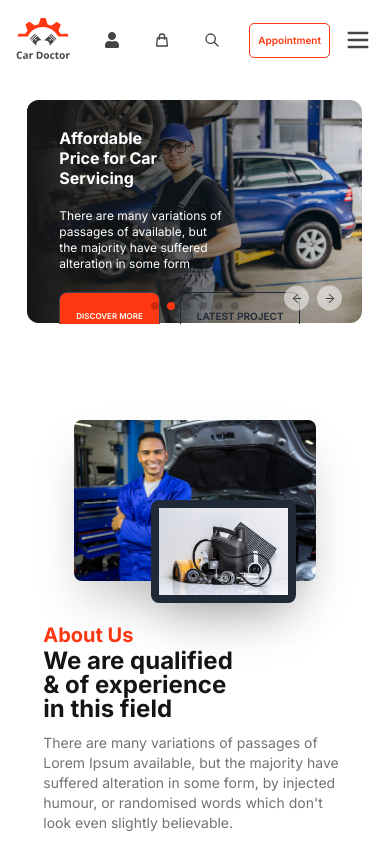
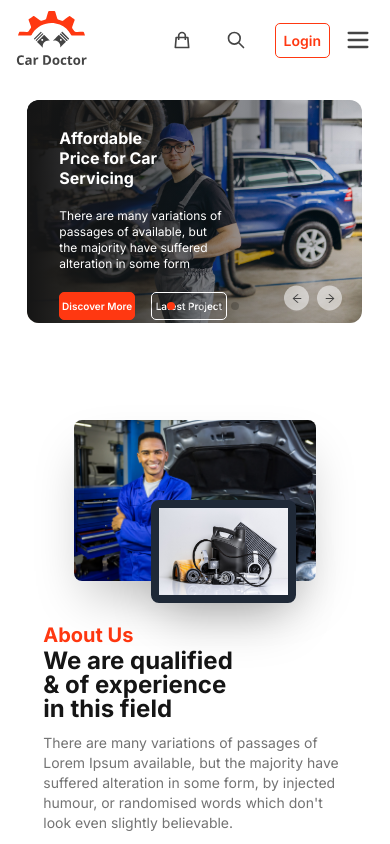
Before and after one commit to ronymia/car-doctor-client, a React (Create React App) app: page / in a window 390 px wide. Shown: the top 844 px of the page. Built offline with nearby package versions, Linux system fonts and the light colour scheme.

Commit message:
bug fixed

```diff
--- a/src/index.css
+++ b/src/index.css
@@ -26,6 +26,10 @@
         @apply bg-primary
     }
 
+    html {
+        scroll-behavior: smooth;
+    }
+
     body {
         @apply font-Inter bg-white
     }
--- a/src/pages/Home/About/About.jsx
+++ b/src/pages/Home/About/About.jsx
@@ -4,7 +4,9 @@ import parts from '../../../assets/images/about_us/parts.jpg'
 
 const About = () => {
     return (
-        <div className="hero my-20">
+        <div
+            id="about"
+            className="hero my-20 ">
             <div className="hero-content flex-col lg:flex-row gap-4">
                 <div className='relative md:w-1/2 w-4/5'>
                     <img src={person} alt="" className="md:w-4/5 w-full md:h-full h-full rounded-lg shadow-2xl" />
--- a/src/pages/Home/Banner/Banner.jsx
+++ /dev/null
@@ -1,65 +0,0 @@
-import React from 'react';
-import img1 from '../../../assets/images/banner/1.jpg';
-import img2 from '../../../assets/images/banner/2.jpg';
-import img3 from '../../../assets/images/banner/3.jpg';
-import img4 from '../../../assets/images/banner/4.jpg';
-import img5 from '../../../assets/images/banner/5.jpg';
-import img6 from '../../../assets/images/banner/6.jpg';
-import BannerItem from './BannerItem';
-
-
-
-const bannerData = [
-    {
-        image: img1,
-        prev: 6,
-        id: 1,
-        next: 2
-    },
-    {
-        image: img2,
-        prev: 1,
-        id: 2,
-        next: 3
-    },
-    {
-        image: img3,
-        prev: 2,
-        id: 3,
-        next: 4
-    },
-    {
-        image: img4,
-        prev: 3,
-        id: 4,
-        next: 5
-    },
-    {
-        image: img5,
-        prev: 4,
-        id: 5,
-        next: 6
-    },
-    {
-        image: img6,
-        prev: 5,
-        id: 6,
-        next: 1
-    }
-]
-
-const Banner = () => {
-    return (
-        <div className="carousel w-full py-10">
-            {
-                bannerData.map(slide => <BannerItem
-                    key={slide.id}
-                    slide={slide}
-                ></BannerItem>)
-            }
-
-        </div>
-    )
-}
-
-export default Banner;
--- a/src/pages/Home/Banner/BannerItem.css
+++ /dev/null
@@ -1,11 +0,0 @@
-.carousel-img:after {
-    content:'';
-    position:absolute;
-    left:0;
-    top:0;
-    width:100%;
-    height:100%;
-    border-radius: 12px;
-    display:inline-block;
-    background: linear-gradient(to right,  #151515 0%,rgba(21, 21, 21, 0) 100%); /* W3C */
-  }
--- a/src/pages/Home/Banner/BannerItem.jsx
+++ /dev/null
@@ -1,40 +0,0 @@
-import React from 'react';
-import { AiOutlineArrowLeft, AiOutlineArrowRight } from 'react-icons/ai';
-import './BannerItem.css';
-
-const BannerItem = ({ slide }) => {
-    const { image, id, prev, next } = slide;
-    return (
-        <div id={`slide${id}`} className="carousel-item relative w-full">
-            <div className='carousel-img h-[600px] overflow-hidden'>
-                <img src={image} alt="carousel" className="object-cover w-full rounded-xl" />
-            </div>
-            <div className="w-1/2 absolute left-[100px] top-[100px] flex flex-col gap-12">
-                <div className="">
-                    <h1 className='text-6xl font-bold text-white leading-tight'>
-                        Affordable <br />
-                        Price for Car <br />
-                        Servicing
-                    </h1>
-                </div>
-                <div className="">
-                    <p className='text-lg text-white'>There are many variations of passages of  available, but the majority have suffered alteration in some form</p>
-                </div>
-                <div className="">
-                    <button className="btn bg-primary mr-5 text-white hover:text-primary hover:border-primary">Discover More</button>
-                    <button className="btn btn-outline hover:text-primary hover:border-primary hover:bg-transparent">Latest Project</button>
-                </div>
-            </div>
-            <div className="absolute flex justify-end transform -translate-y-1/2 left-5 right-5 bottom-0 gap-2">
-                <a href={`#slide${prev}`} className=" h-[50px] w-[50px] bg-lightGray/60 rounded-[50%] flex justify-center items-center text-darkBlack2 hover:bg-primary hover:text-white transition-all duration-500 cursor-pointer">
-                    <AiOutlineArrowLeft size={25} />
-                </a>
-                <a href={`#slide${next}`} className="h-[50px] w-[50px] bg-lightGray/60 rounded-[50%] flex justify-center items-center text-darkBlack2 hover:bg-primary hover:text-white transition-all duration-500 cursor-pointer">
-                    <AiOutlineArrowRight size={25} />
-                </a>
-            </div>
-        </div>
-    );
-};
-
-export default BannerItem;
--- /dev/null
+++ b/src/pages/Home/Carousel/Carousel.css
@@ -0,0 +1,11 @@
+.carousel-img:after {
+  content: '';
+  position: absolute;
+  left: 0;
+  top: 0;
+  width: 100%;
+  height: 100%;
+  border-radius: 12px;
+  display: inline-block;
+  background: linear-gradient(90deg, #151515 0%, rgba(21, 21, 21, 0) 100%);
+}
--- a/src/pages/Home/Banner/HeroCarousel.jsx
+++ b/src/pages/Home/Carousel/Carousel.jsx
@@ -7,8 +7,8 @@ import { Autoplay, Pagination, Navigation } from "swiper";
 import "swiper/css";
 import "swiper/css/pagination";
 import "swiper/css/navigation";
-
-import './BannerItem.css';
+// custome css
+import './Carousel.css';
 
 import img1 from '../../../assets/images/banner/1.jpg';
 import img2 from '../../../assets/images/banner/2.jpg';
@@ -46,7 +46,7 @@ const bannerData = [
     }
 ]
 
-const HeroCarousel = () => {
+const Carousel = () => {
 
     return (
         <>
@@ -54,14 +54,14 @@ const HeroCarousel = () => {
                 spaceBetween={30}
                 centeredSlides={true}
                 autoplay={{
-                    delay: 3000,
+                    delay: 5000,
                     disableOnInteraction: false,
                 }}
                 pagination={{
                     clickable: true,
                 }}
                 modules={[Navigation, Autoplay, Pagination]}
-                className="w-full"
+                className="w-full rounded-[10px]"
             >
                 {
                     bannerData.map(slide =>
@@ -69,7 +69,7 @@ const HeroCarousel = () => {
                             key={slide.id}
                         >
                             <div className='carousel-img md:h-[600px] overflow-hidden'>
-                                <img src={slide.image} className="object-cover w-full rounded-xl" alt="#" />
+                                <img src={slide.image} className="bg-center object-fill w-full rounded-xl" alt="#" />
                             </div>
                             <div className="w-1/2 absolute md:left-[100px] left-8 md:top-[100px] top-7 flex flex-col md:gap-12 gap-5">
                                 <div className="">
@@ -82,25 +82,32 @@ const HeroCarousel = () => {
                                 <div className="">
                                     <p className='md:text-lg text-xs text-white'>There are many variations of passages of  available, but the majority have suffered alteration in some form</p>
                                 </div>
-                                <div className="flex items-start justify-start">
-                                    <button className="btn bg-primary h-5 mr-5 text-white hover:text-primary hover:border-primary md:text-base text-[8px]">Discover More</button>
-                                    <button className="btn  btn-outline hover:text-primary hover:border-primary hover:bg-transparent md:text-base text-[10px]">Latest Project</button>
+
+                                <div className="inline-flex gap-4 items-start justify-start">
+                                    <button className="inline-flex justify-center items-center w-[80px] md:w-[170px] h-[28px] md:h-[56px] bg-primary text-white border border-primary md:text-lg text-[10px] font-semibold rounded-[5px]">Discover More</button>
+
+                                    <button className="inline-flex justify-center items-center w-[80px] md:w-[170px] h-[28px] md:h-[56px] text-white bg-transparent  border border-white md:text-lg text-[10px] font-semibold rounded-[5px]">Latest Project</button>
                                 </div>
                             </div>
+
+                            {/* navigation button  */}
                             <div className="absolute flex justify-end transform -translate-y-1/2 left-5 right-5 bottom-0 gap-2">
-                                <div className=" md:h-[50px] h-[25px] md:w-[50px] w-[25px] bg-lightGray/60 rounded-[50%] flex justify-center items-center text-darkBlack2 hover:bg-primary hover:text-white transition-all duration-500 cursor-pointer md:text-[25px] text-[12px]">
+                                <button type="button"
+                                    className=" md:h-[50px] h-[25px] md:w-[50px] w-[25px] bg-lightGray/60 rounded-[50%] flex justify-center items-center text-darkBlack2 hover:bg-primary hover:text-white transition-all duration-500 cursor-pointer md:text-[25px] text-[12px]">
                                     <AiOutlineArrowLeft />
-                                </div>
-                                <div className="md:h-[50px] h-[25px] md:w-[50px] w-[25px]  bg-lightGray/60 rounded-[50%] flex justify-center items-center text-darkBlack2 hover:bg-primary hover:text-white transition-all duration-500 cursor-pointer md:text-[25px] text-[12px]">
+                                </button>
+
+                                <button type="button"
+                                    className="md:h-[50px] h-[25px] md:w-[50px] w-[25px]  bg-lightGray/60 rounded-[50%] flex justify-center items-center text-darkBlack2 hover:bg-primary hover:text-white transition-all duration-500 cursor-pointer md:text-[25px] text-[12px]">
                                     <AiOutlineArrowRight />
-                                </div>
+                                </button>
                             </div>
                         </SwiperSlide>
                     )
                 }
             </Swiper>
         </>
-    )
+    );
 };
 
-export default HeroCarousel;
+export default Carousel;
--- a/src/pages/Home/Home/Home.jsx
+++ b/src/pages/Home/Home/Home.jsx
@@ -1,7 +1,6 @@
 import React from 'react';
 import About from '../About/About';
-import Banner from '../Banner/Banner';
-import HeroCarousel from '../Banner/HeroCarousel';
+import Carousel from '../Carousel/Carousel';
 import ContactSummary from '../ContactSummary/ContactSummary';
 import CoreFeature from '../CoreFeature/CoreFeature';
 import OurTeam from '../OurTeam/OurTeam';
@@ -12,8 +11,7 @@ import Testimonial from '../Testimonial/Testimonial';
 const Home = () => {
     return (
         <div className="px-[7%]">
-            {/* <Banner /> */}
-            <HeroCarousel />
+            <Carousel />
             <About />
             <Services />
             <ContactSummary />
--- a/src/pages/Home/Products/Products.jsx
+++ b/src/pages/Home/Products/Products.jsx
@@ -13,7 +13,9 @@ const Products = () => {
 
 
     return (
-        <section className="w-full flex flex-col justify-center items-center gap-6">
+        <section
+            id="products"
+            className="w-full flex flex-col justify-center items-center gap-6">
             <div className="text-center md:w-1/2 w-full flex flex-col justify-center items-center gap-1 md:gap-3">
                 <p className="md:text-xl text-lg font-bold text-primary">Popular Products</p>
                 <h2 className="md:text-[45px] text-3xl font-semibold text-darkBlack">Browse Our Products</h2>
--- a/src/pages/Home/Services/Services.jsx
+++ b/src/pages/Home/Services/Services.jsx
@@ -21,7 +21,9 @@ const Services = () => {
 
 
     return (
-        <div className="w-full flex flex-col justify-center items-center gap-6">
+        <div
+            id="services"
+            className="w-full flex flex-col justify-center items-center gap-6">
             <div className="text-center md:w-1/2 w-full flex flex-col justify-center items-center lg:gap-3">
                 <p className="md:text-xl text-lg font-bold text-primary">Services</p>
                 <h2 className="md:text-[45px] text-2xl font-semibold text-darkBlack my-1">Our Service Area</h2>
--- a/src/pages/shared/Header/Header.jsx
+++ b/src/pages/shared/Header/Header.jsx
@@ -1,7 +1,6 @@
 import React, { useState } from 'react';
 import { Link, NavLink } from 'react-router-dom';
 import { HiOutlineSearch, HiOutlineShoppingBag } from 'react-icons/hi';
-import { FaUser } from 'react-icons/fa';
 
 import logo from '../../../assets/logo.svg';
 
@@ -17,19 +16,19 @@ const Header = () => {
             >Home</NavLink>
         </li>
         <li className='font-semibold text-darkBlack2 hover:text-primary'>
-            <NavLink to='/about'>About</NavLink>
+            <a href="#about">About</a>
         </li>
         <li className='font-semibold text-darkBlack2 hover:text-primary'>
-            <NavLink to='/services'>Services</NavLink>
+            <a href="#services">Services</a>
+        </li>
+        <li className='font-semibold text-darkBlack2 hover:text-primary'>
+            <a href="#products">Products</a>
         </li>
         <li className='font-semibold text-darkBlack2 hover:text-primary'>
             <NavLink to='/blog'>Blog</NavLink>
         </li>
         <li className='font-semibold text-darkBlack2 hover:text-primary'>
-            <NavLink to='/orders'>Dashboard</NavLink>
-        </li>
-        <li className='font-semibold text-darkBlack2 hover:text-primary'>
-            <NavLink to='/login'>Login</NavLink>
+            <NavLink to='/dashboard'>Dashboard</NavLink>
         </li>
     </>
 
@@ -37,7 +36,7 @@ const Header = () => {
         <header className="navbar h-20 md:px-[7%] px-2 sticky top-0 bg-white z-50 mb-5">
             <div className="navbar-start pl-2">
                 <Link to="/" className="">
-                    <img className="md:w-3/4 w-1/2" src={logo} alt="logo" />
+                    <img className="md:w-3/4 w-2/3" src={logo} alt="logo" />
                 </Link>
             </div>
             <div className="navbar-center hidden lg:flex">
@@ -47,19 +46,16 @@ const Header = () => {
             </div>
             <div className="navbar-end flex  gap-1 ">
                 <div className="flex flex-row items-center text-darkBlack2">
-                    <button className="btn btn-ghost text-base md:text-2xl">
-                        <FaUser />
-                    </button>
-                    <button className="btn btn-ghost md:text-2xl text-base">
+                    <button className="btn btn-ghost md:text-2xl text-xl">
                         <HiOutlineShoppingBag />
                     </button>
-                    <button className="btn btn-ghost md:text-2xl text-base">
+                    <button className="btn btn-ghost md:text-2xl text-xl">
                         <HiOutlineSearch />
                     </button>
                 </div>
 
-                <div className="group h-[35px] md:h-[50px] w-[100px] md:w-[130px] inline-flex justify-center items-center border border-primary hover:border-primary hover:bg-primary transition-all duration-300 rounded-[5px] cursor-pointer ml-2 px-2">
-                    <Link className=" text-primary group-hover:text-white font-semibold md:text-base text-[10px]">Appointment</Link>
+                <div className="group h-[35px] md:h-[45px] w-[80px] md:w-[100px] inline-flex justify-center items-center border border-primary hover:border-primary hover:bg-primary transition-all duration-300 rounded-[5px] cursor-pointer ml-2 px-2">
+                    <Link className=" text-primary group-hover:text-white font-semibold md:text-lg text-[14px]">Login</Link>
                 </div>
 
 
```
